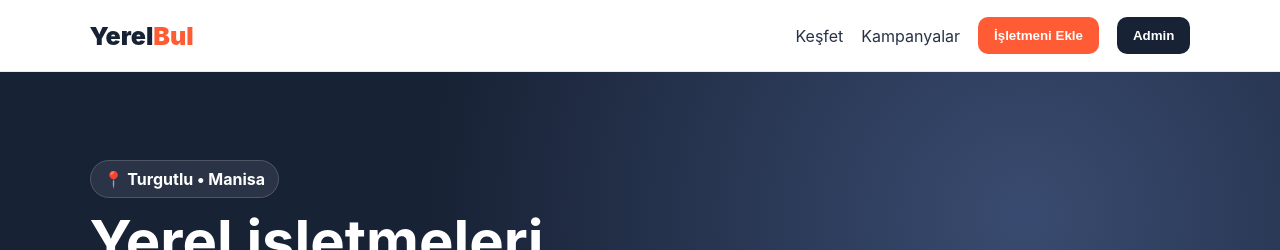
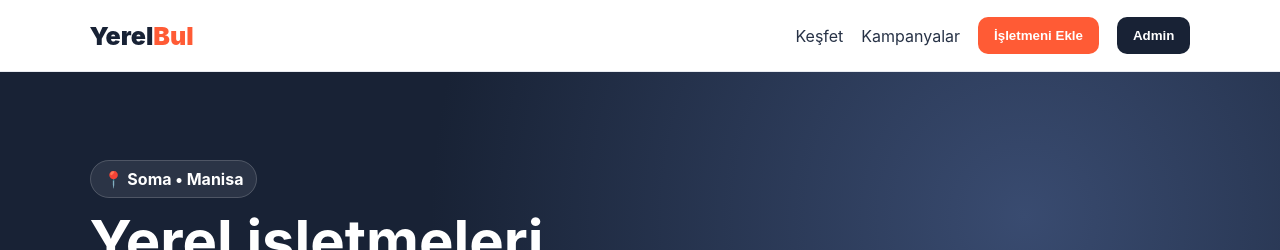
Before and after one commit to programci455/yerelbul, a React (Vite) app: page / in a window 1280 px wide. Shown: the top 250 px of the page. Built offline with nearby package versions, Linux system fonts and the light colour scheme.

Commit message:
Change default city in add function
Updated default city from 'Turgutlu' to 'Soma' in add function.

```diff
--- a/src/main.jsx
+++ b/src/main.jsx
@@ -13,10 +13,10 @@ function App(){
  const [q,setQ]=useState(""); const [cat,setCat]=useState(""); const [modal,setModal]=useState(false); const [admin,setAdmin]=useState(false);
  useEffect(()=>localStorage.setItem("yb2-businesses",JSON.stringify(businesses)),[businesses]);
  const filtered=useMemo(()=>businesses.filter(b=>(!q||(b.name+" "+b.cat+" "+b.city+" "+b.desc).toLowerCase().includes(q.toLowerCase()))&&(!cat||b.cat===cat)),[businesses,q,cat]);
- function add(e){e.preventDefault();const f=new FormData(e.currentTarget);const b={id:Date.now(),name:f.get("name"),cat:f.get("cat"),city:f.get("city")||"Turgutlu",desc:f.get("desc")||"Yerel işletme.",phone:f.get("phone")||"",icon:{"Restoran":"🍽️","Kafe":"☕","Berber":"💈","Oto Yıkama":"🚗","Güzellik":"✨"}[f.get("cat")],featured:false,views:0};setBusinesses(x=>[b,...x]);setModal(false);e.currentTarget.reset()}
+ function add(e){e.preventDefault();const f=new FormData(e.currentTarget);const b={id:Date.now(),name:f.get("name"),cat:f.get("cat"),city:f.get("city")||"Soma",desc:f.get("desc")||"Yerel işletme.",phone:f.get("phone")||"",icon:{"Restoran":"🍽️","Kafe":"☕","Berber":"💈","Oto Yıkama":"🚗","Güzellik":"✨"}[f.get("cat")],featured:false,views:0};setBusinesses(x=>[b,...x]);setModal(false);e.currentTarget.reset()}
  function toggle(id){setBusinesses(x=>x.map(b=>b.id===id?{...b,featured:!b.featured}:b))}
  return <><header><div className="logo">Yerel<span>Bul</span></div><nav><a href="#kesfet">Keşfet</a><a href="#kampanya">Kampanyalar</a><button onClick={()=>setModal(true)}>İşletmeni Ekle</button><button className="adminBtn" onClick={()=>setAdmin(!admin)}>Admin</button></nav></header>
- <section className="hero"><div><b className="pill">📍 Turgutlu • Manisa</b><h1>Yerel işletmeleri<br/><em>tek yerde keşfet.</em></h1><p>İşletmeni bul, kampanyaları keşfet, doğrudan iletişime geç.</p><div className="search"><input value={q} onChange={e=>setQ(e.target.value)} placeholder="İşletme veya kategori ara..."/><select value={cat} onChange={e=>setCat(e.target.value)}><option value="">Tüm kategoriler</option><option>Restoran</option><option>Kafe</option><option>Berber</option><option>Oto Yıkama</option><option>Güzellik</option></select><button>ARA</button></div></div></section>
+ <section className="hero"><div><b className="pill">📍 Soma • Manisa</b><h1>Yerel işletmeleri<br/><em>tek yerde keşfet.</em></h1><p>İşletmeni bul, kampanyaları keşfet, doğrudan iletişime geç.</p><div className="search"><input value={q} onChange={e=>setQ(e.target.value)} placeholder="İşletme veya kategori ara..."/><select value={cat} onChange={e=>setCat(e.target.value)}><option value="">Tüm kategoriler</option><option>Restoran</option><option>Kafe</option><option>Berber</option><option>Oto Yıkama</option><option>Güzellik</option></select><button>ARA</button></div></div></section>
  <main id="kesfet"><div className="head"><div><small>ÖNE ÇIKANLAR</small><h2>Popüler işletmeler</h2></div><span>{filtered.length} sonuç</span></div><div className="grid">{filtered.map(b=><article className="card" key={b.id}><div className="cover">{b.icon}{b.featured&&<label>⭐ ÖNE ÇIKAN</label>}</div><div className="body"><small>{b.cat} · {b.city}</small><h3>{b.name}</h3><p>{b.desc}</p><div className="stats">👁️ {b.views.toLocaleString("tr-TR")} görüntülenme</div><div className="actions"><a target="_blank" href={"https://www.google.com/maps/search/?api=1&query="+encodeURIComponent(b.name+" "+b.city)}>📍 Harita</a><a target="_blank" href={b.phone?"https://wa.me/"+b.phone.replace(/\D/g,""):"#"}>💬 WhatsApp</a></div></div></article>)}</div></main>
  <section id="kampanya" className="cta"><div><small>İŞLETME SAHİPLERİ</small><h2>Daha fazla müşteriye ulaş.</h2><p>İşletmeni ücretsiz ekle. Sonrasında öne çıkarak daha fazla kişiye ulaş.</p></div><button onClick={()=>setModal(true)}>Ücretsiz Başla →</button></section>
  {admin&&<section className="admin"><div className="head"><div><small>YÖNETİM</small><h2>Admin Paneli</h2></div><span>{businesses.length} işletme</span></div><div className="adminTable">{businesses.map(b=><div className="row" key={b.id}><b>{b.icon} {b.name}</b><span>{b.cat}</span><span>{b.views} görüntülenme</span><button onClick={()=>toggle(b.id)}>{b.featured?"Öne çıkarmayı kaldır":"Öne çıkar"}</button></div>)}</div></section>}
```
